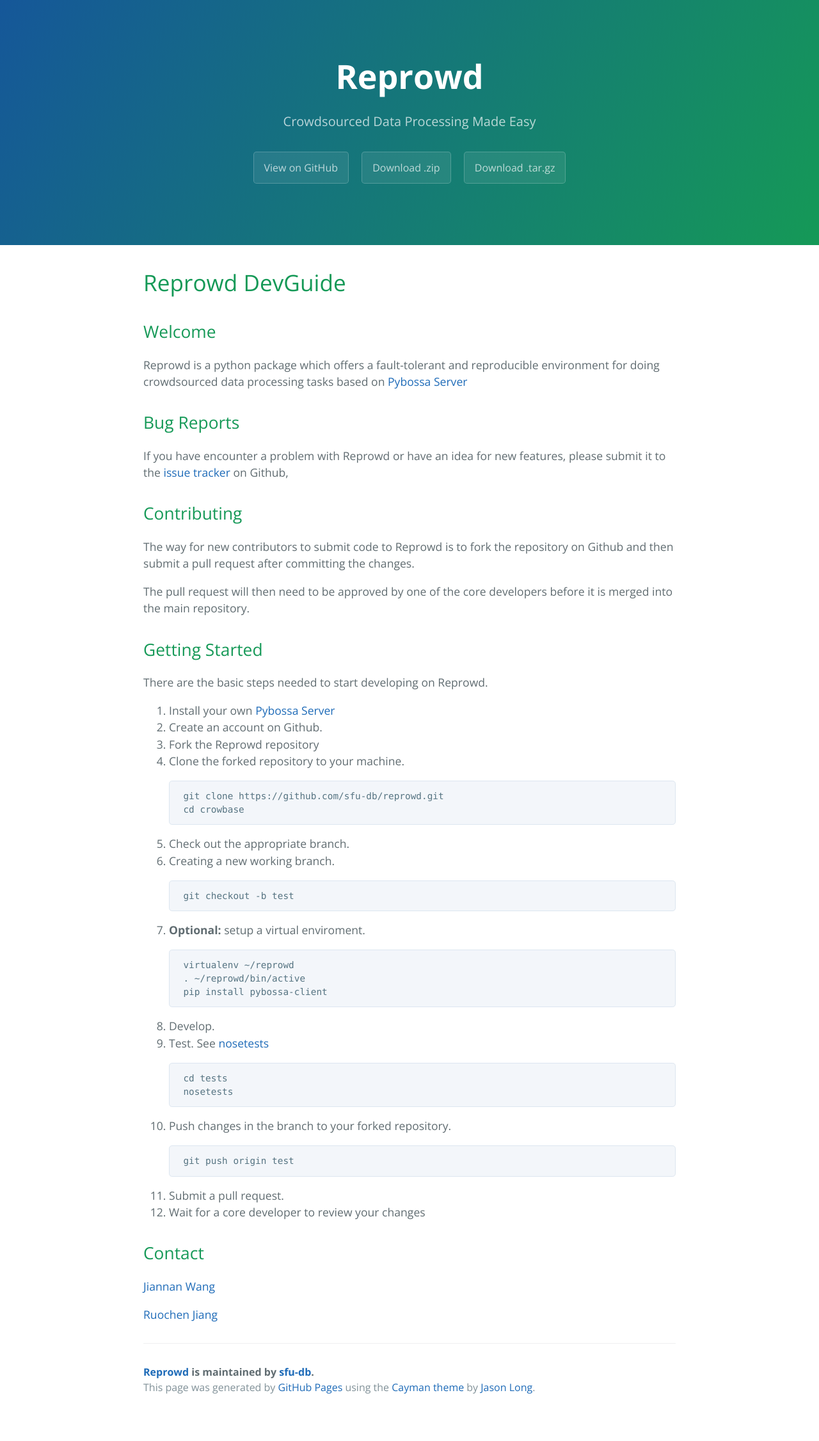
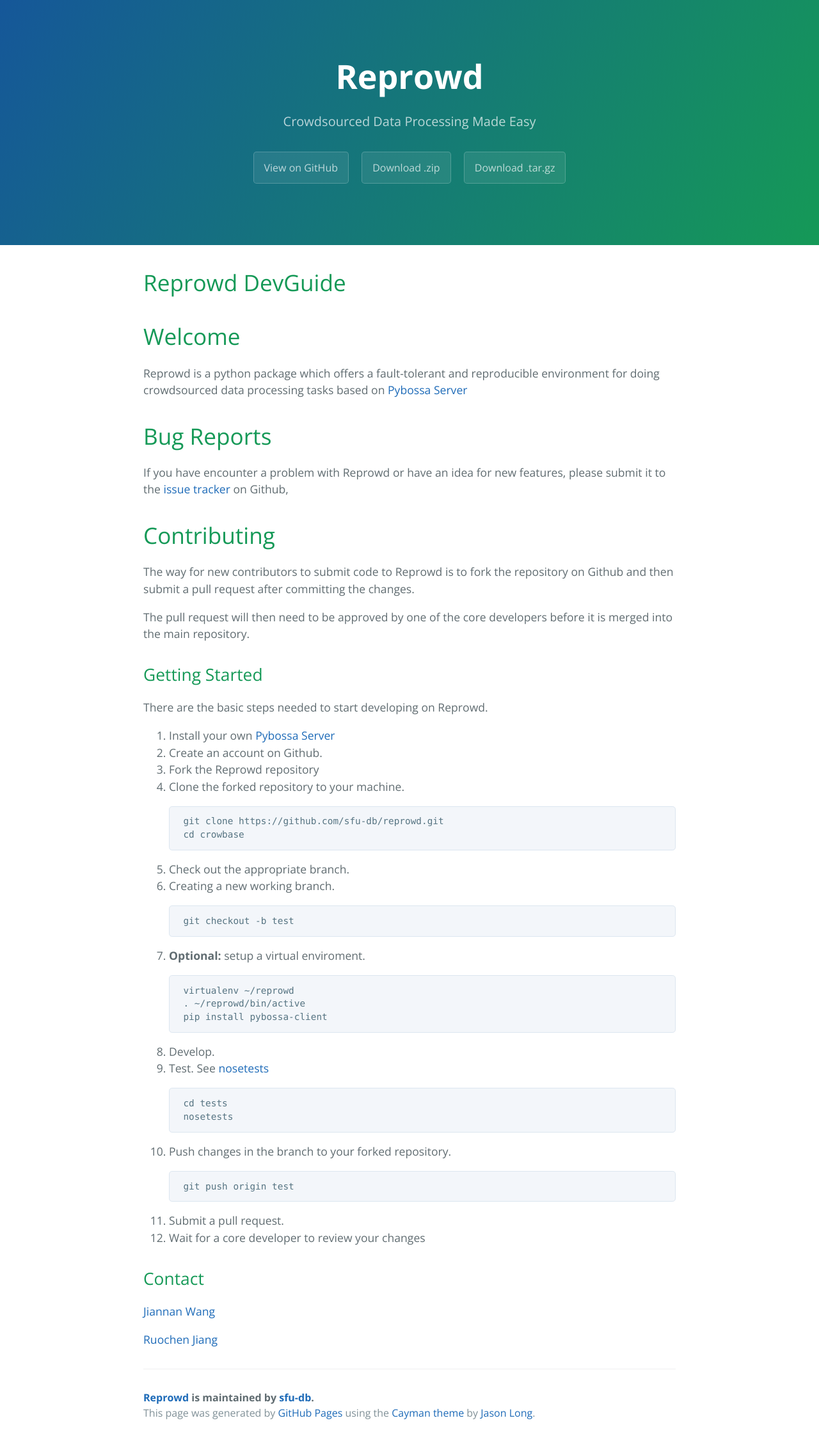
Before and after one commit to sfu-db/reprowd, a Jekyll site: the page built from dev_guide.md, in a window 1280 px wide. Shown: the whole page at 64% size. Built offline with Jekyll 4.4.1, drawn with Linux system fonts in a browser that asks for light colours; before the commit the page ends 2212 px from its top, so only the background shows below that.

```diff
--- a/dev_guide.md
+++ b/dev_guide.md
@@ -4,15 +4,15 @@ title: DevGuide
 ---
 # Reprowd DevGuide
 
-## Welcome
+# Welcome
 
 Reprowd is a python package which offers a fault-tolerant and reproducible environment for doing crowdsourced data processing tasks based on [Pybossa Server](http://pybossa.com/)
 
-## Bug Reports
+# Bug Reports
 
 If you have encounter a problem with Reprowd or have an idea for new features, please submit it to the [issue tracker](https://github.com/sfu-db/reprowd/issues) on Github,
 
-## Contributing
+# Contributing
 
 The way for new contributors to submit code to Reprowd is to fork the repository on Github and then submit a pull request after committing the changes.
 
```
